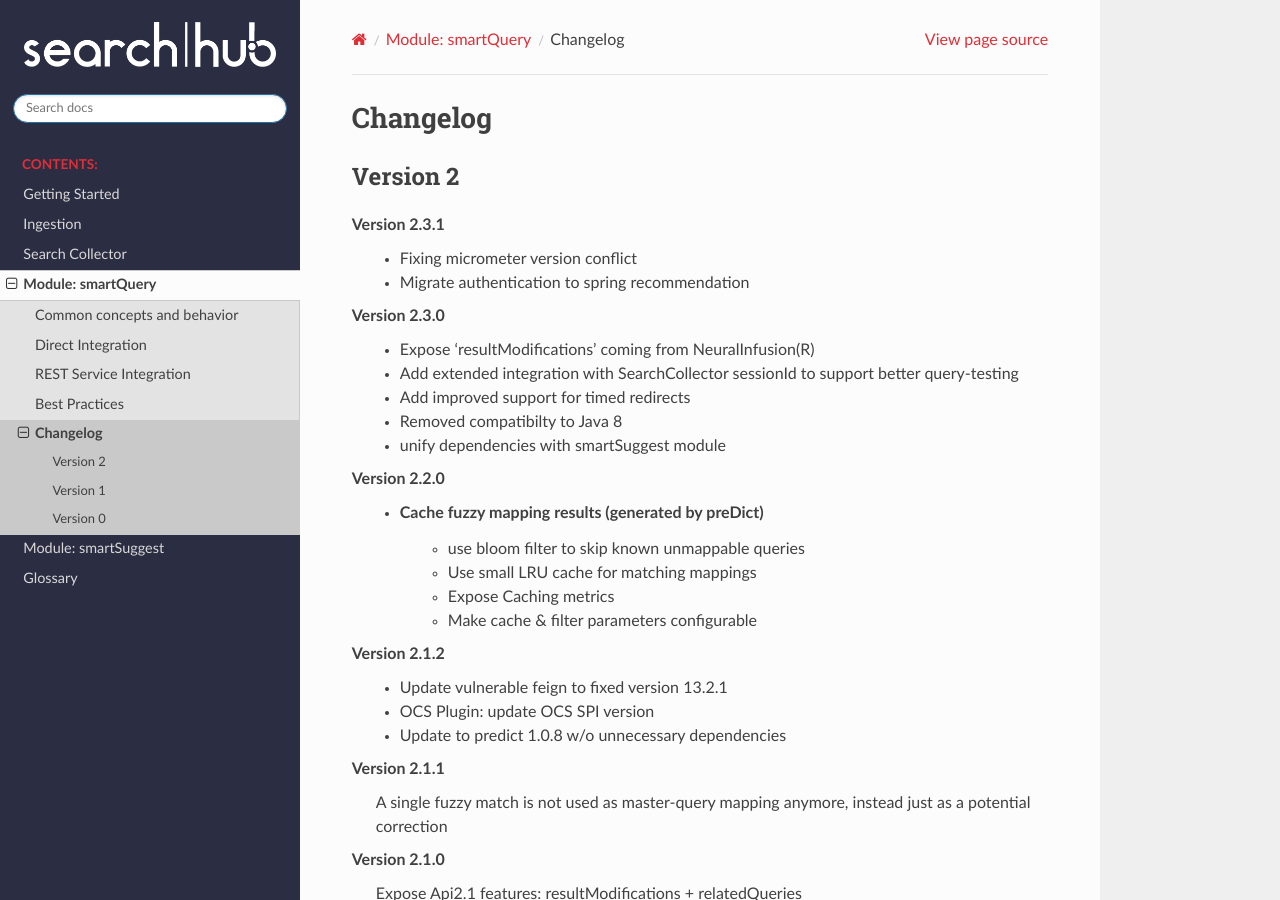
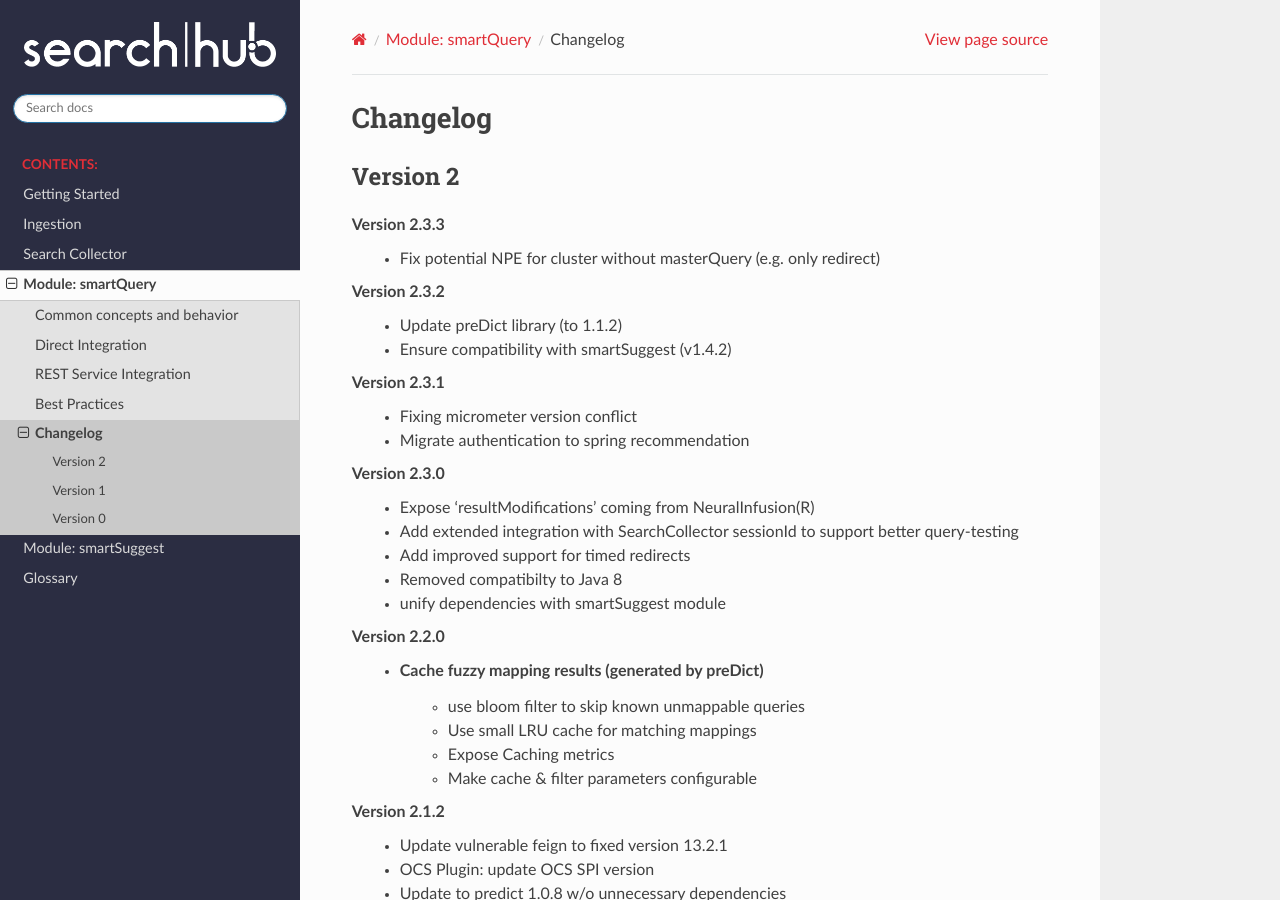
Before and after one commit to CommerceExperts/searchhub-docs, a Sphinx documentation site: the page built from docs/smartquery/changelog.rst, in a window 1280 px wide and 900 px high. Built offline with Sphinx 7.4.7 and the Read the Docs theme 3.1.0, drawn with Linux system fonts in a browser that asks for light colours.

Commit message:
Add missing smartQuery changelog for last 2 versions

```diff
--- a/docs/smartquery/changelog.rst
+++ b/docs/smartquery/changelog.rst
@@ -3,6 +3,13 @@
 
 Version 2
 ---------
+Version 2.3.3
+    - Fix potential NPE for cluster without masterQuery (e.g. only redirect)
+
+Version 2.3.2
+    - Update preDict library (to 1.1.2)
+    - Ensure compatibility with smartSuggest (v1.4.2)
+
 Version 2.3.1
     - Fixing micrometer version conflict
     - Migrate authentication to spring recommendation
```
